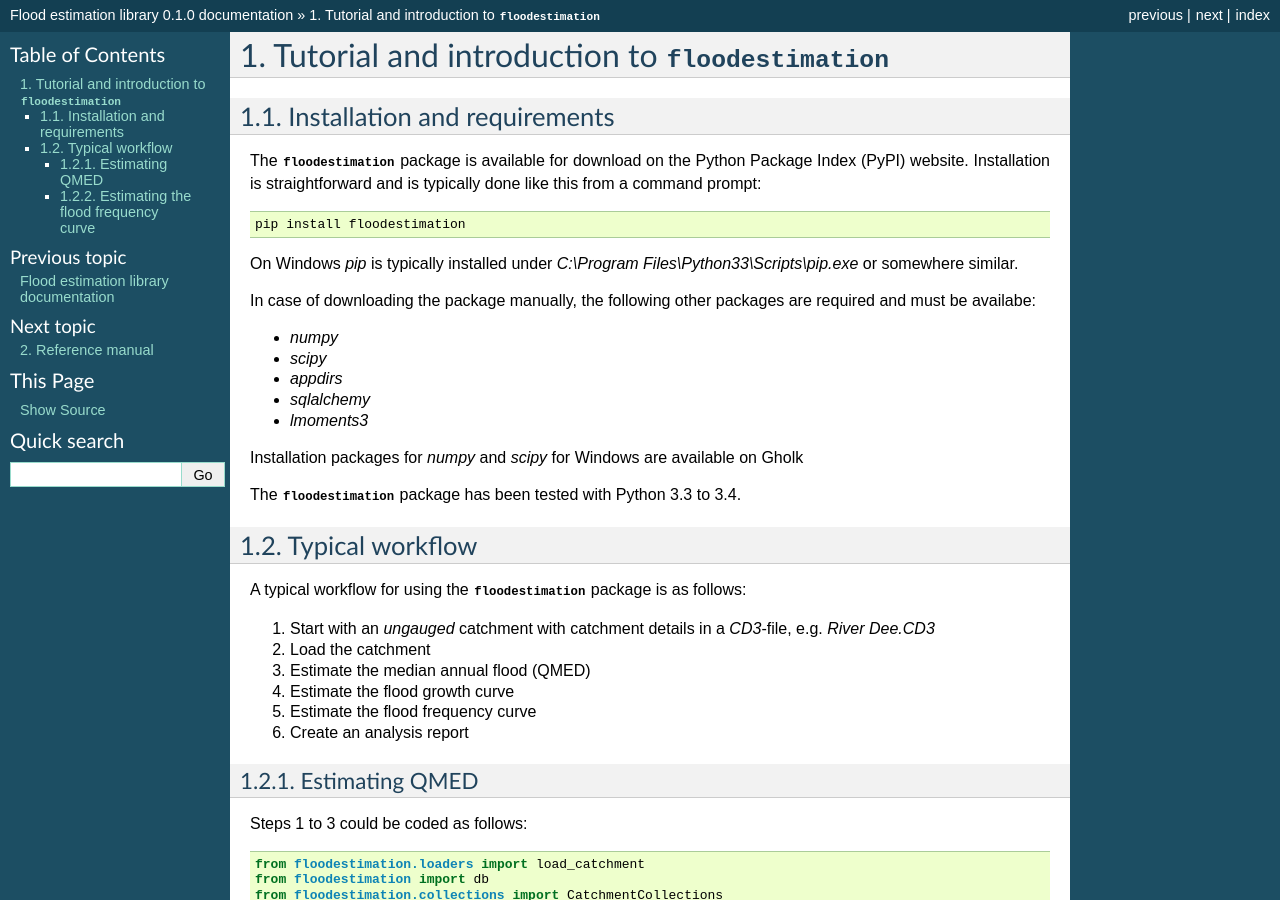
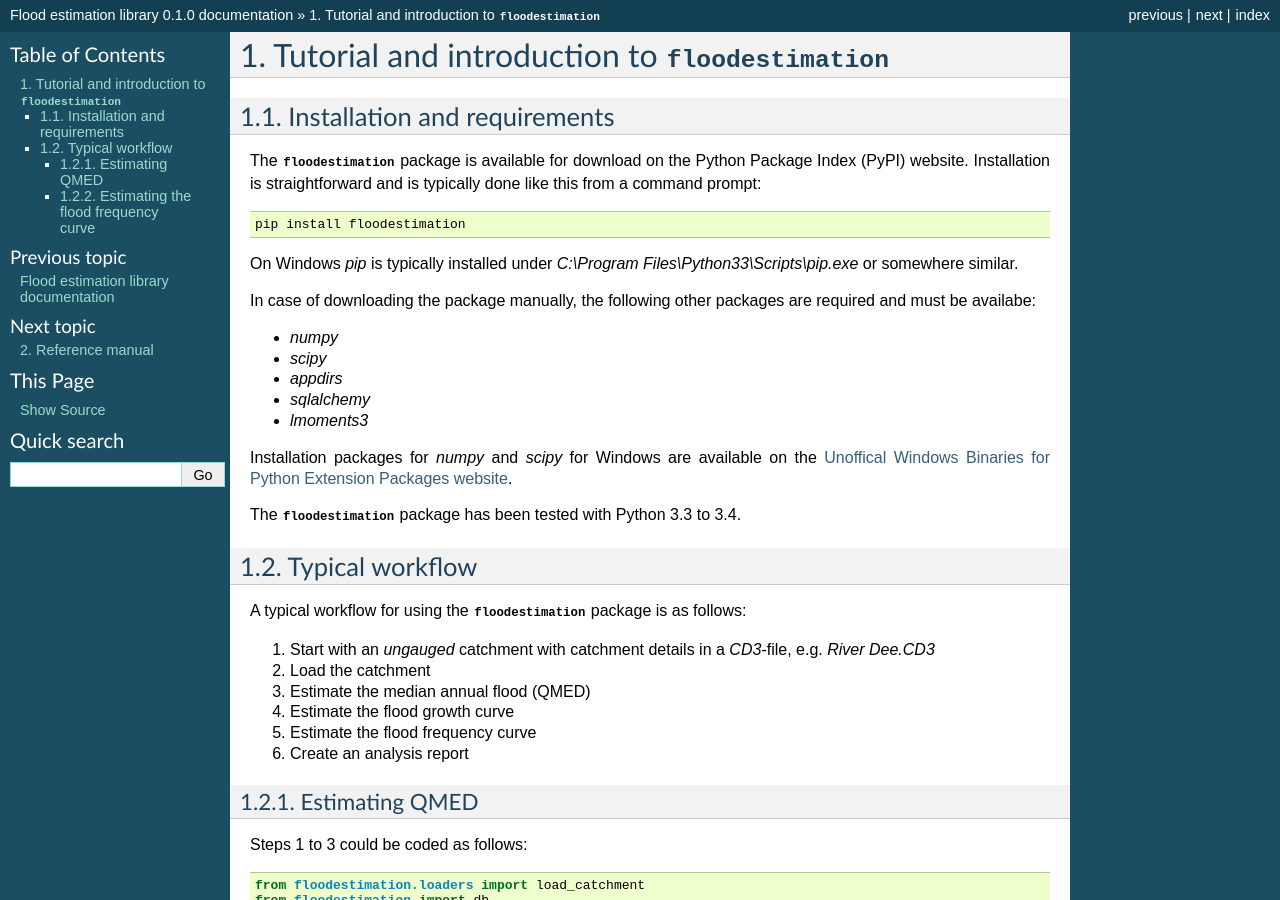
Before and after one commit to OpenHydrology/floodestimation, a Sphinx documentation site: the page built from docs/source/tutorial.rst, in a window 1280 px wide and 900 px high. Built offline with Sphinx 7.4.7, drawn with Linux system fonts in a browser that asks for light colours.

Commit message:
readme and doc updates

```diff
--- a/README.rst
+++ b/README.rst
@@ -4,6 +4,6 @@ Python flood estimation library
 Python library for estimating flood flow rates. Part of the `Open Hydrology <http://github.com/openhydrology>`_
 initiative.
 
-Documentation is available on `Read the Docs <http://openhydrology.readthedocs.org>`_.
+Documentation is available on `Read the Docs <http://open-hydrology.readthedocs.org>`_.
 
-Licensed under the `GNU General Public Licence version 3 <http://www.gnu.org/licenses/>`_.
+Licensed under the `GNU General Public Licence version 3 or later <http://www.gnu.org/copyleft/gpl.html>`_.
--- a/docs/source/tutorial.rst
+++ b/docs/source/tutorial.rst
@@ -21,7 +21,8 @@ In case of downloading the package manually, the following other packages are re
 - `sqlalchemy`
 - `lmoments3`
 
-Installation packages for `numpy` and `scipy` for Windows are available on Gholk
+Installation packages for `numpy` and `scipy` for Windows are available on the `Unoffical Windows Binaries for Python
+Extension Packages website <http://www.lfd.uci.edu/~gholke/pythonlibs/>`_.
 
 The :mod:`floodestimation` package has been tested with Python 3.3 to 3.4.
 
```
